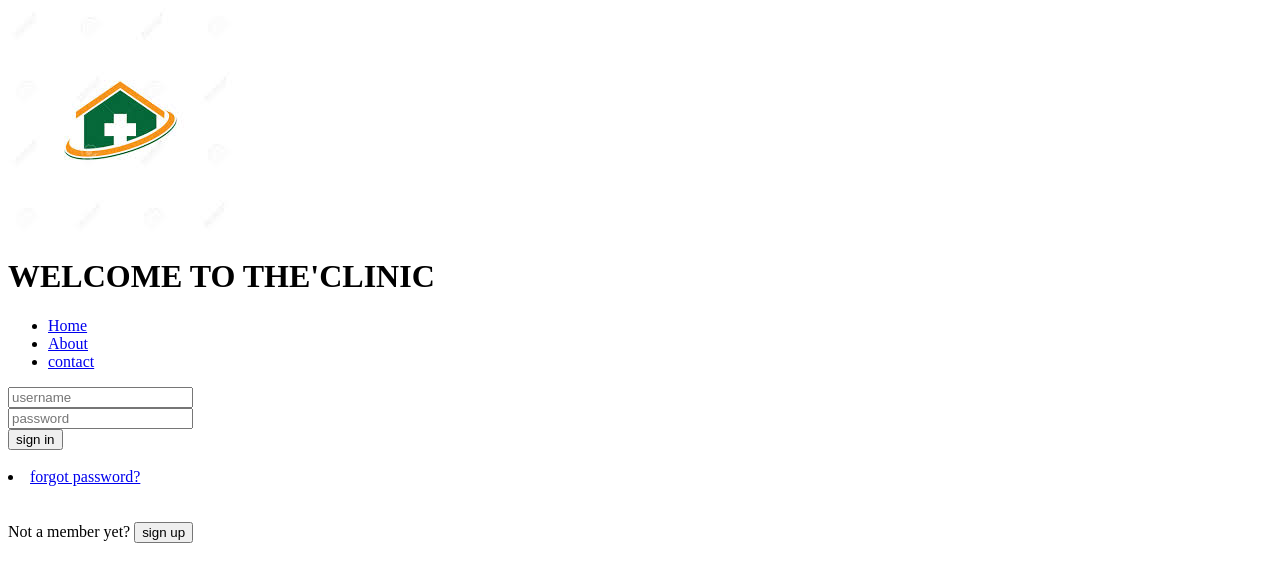
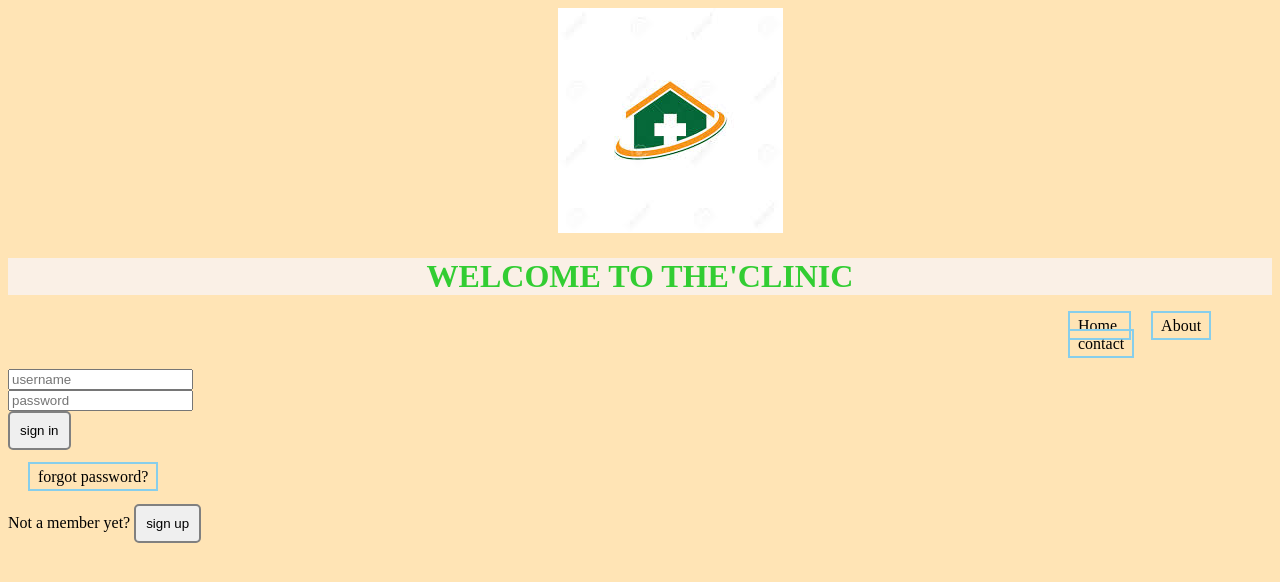
Before and after one commit to AyoMatthew/AyoMatthew, a plain HTML site: page index.html in a window 1280 px wide. Drawn offline with Linux system fonts and the light colour scheme.

Commit message:
Update index.html

```diff
--- a/index.html
+++ b/index.html
@@ -4,7 +4,7 @@
     <meta charset="UTF-8">
     <meta name="viewport" content="width=device-width, initial-scale=1.0">
     <title>Login</title>
-<!--     <link rel="stylesheet" href="CLINIC.css"> -->
+    <link rel="stylesheet" href="clinic.css">
 </head>
 <body>
     <img src="doc.jpg" alt="">
```
